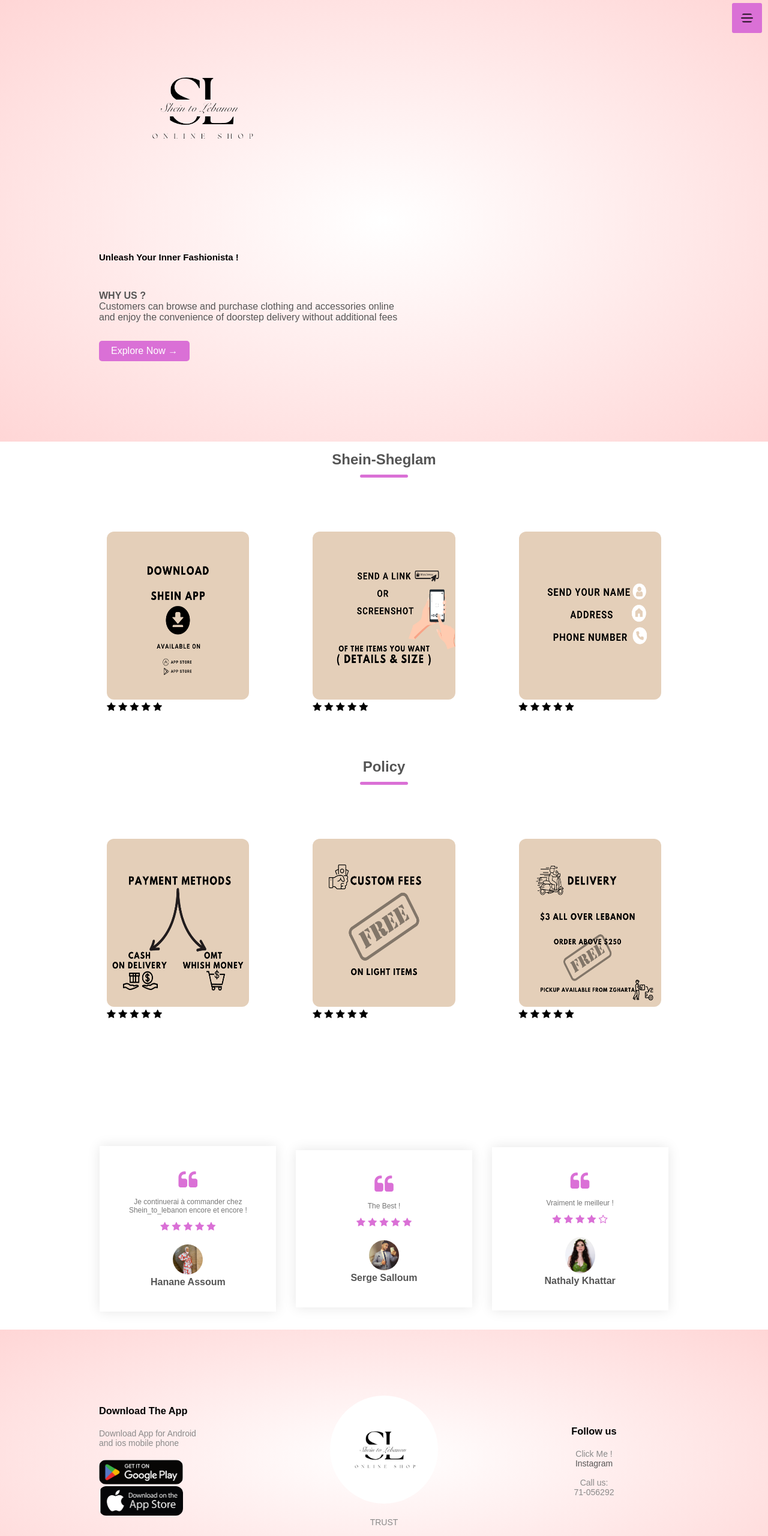
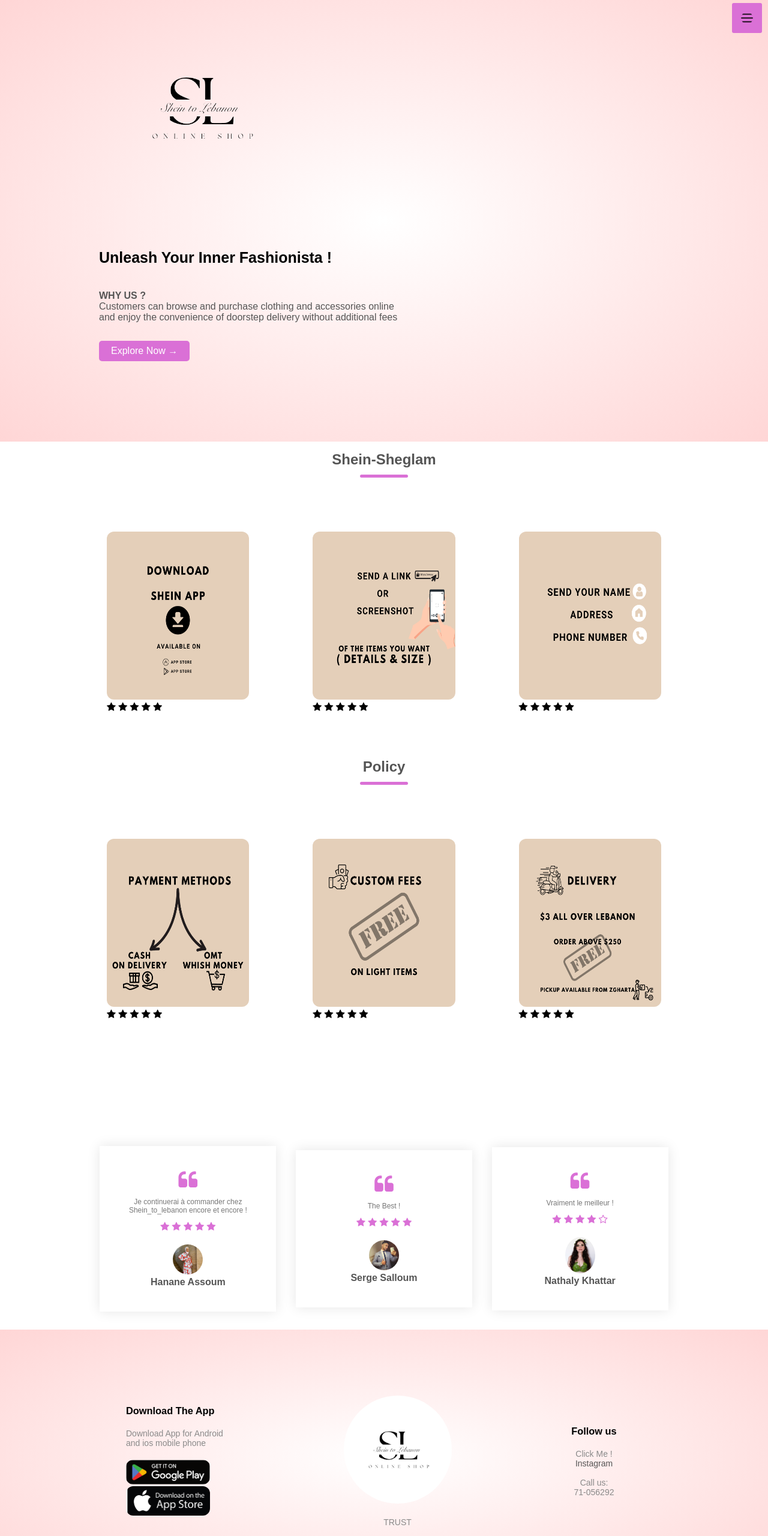
Before and after one commit to Sheintolebanon/Shein_to_lebanon_, a plain HTML site: page index.html in a window 1280 px wide. Shown: the top 2560 px of the page at 60% size. Drawn offline with Linux system fonts and the light colour scheme.

Commit message:
Update style.css

```diff
--- a/style.css
+++ b/style.css
@@ -63,7 +63,7 @@
     padding: 50px 0;
   }
   .col-2 h1 {
-    font-size: 15px;
+    font-size: 25px;
     line-height: 60px;
     margin: 25px 0;
   }
@@ -225,6 +225,9 @@
     color: black;
     margin-bottom: 20px;
   }
+.footer-col-1{
+    margin-left:45px;
+}
   .footer-col-1,
   .footer-col-2,
   .footer-col-3,
```
